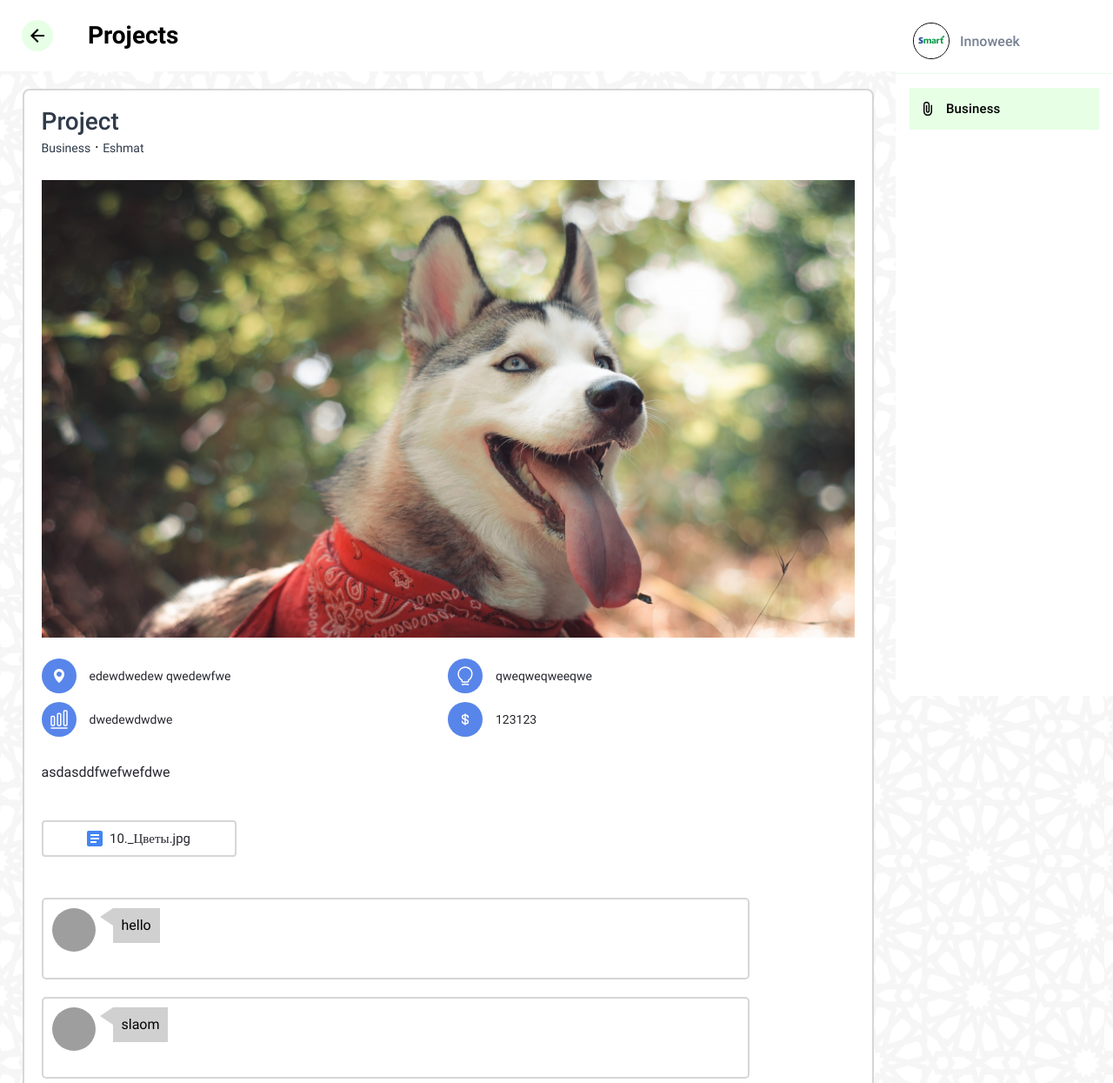
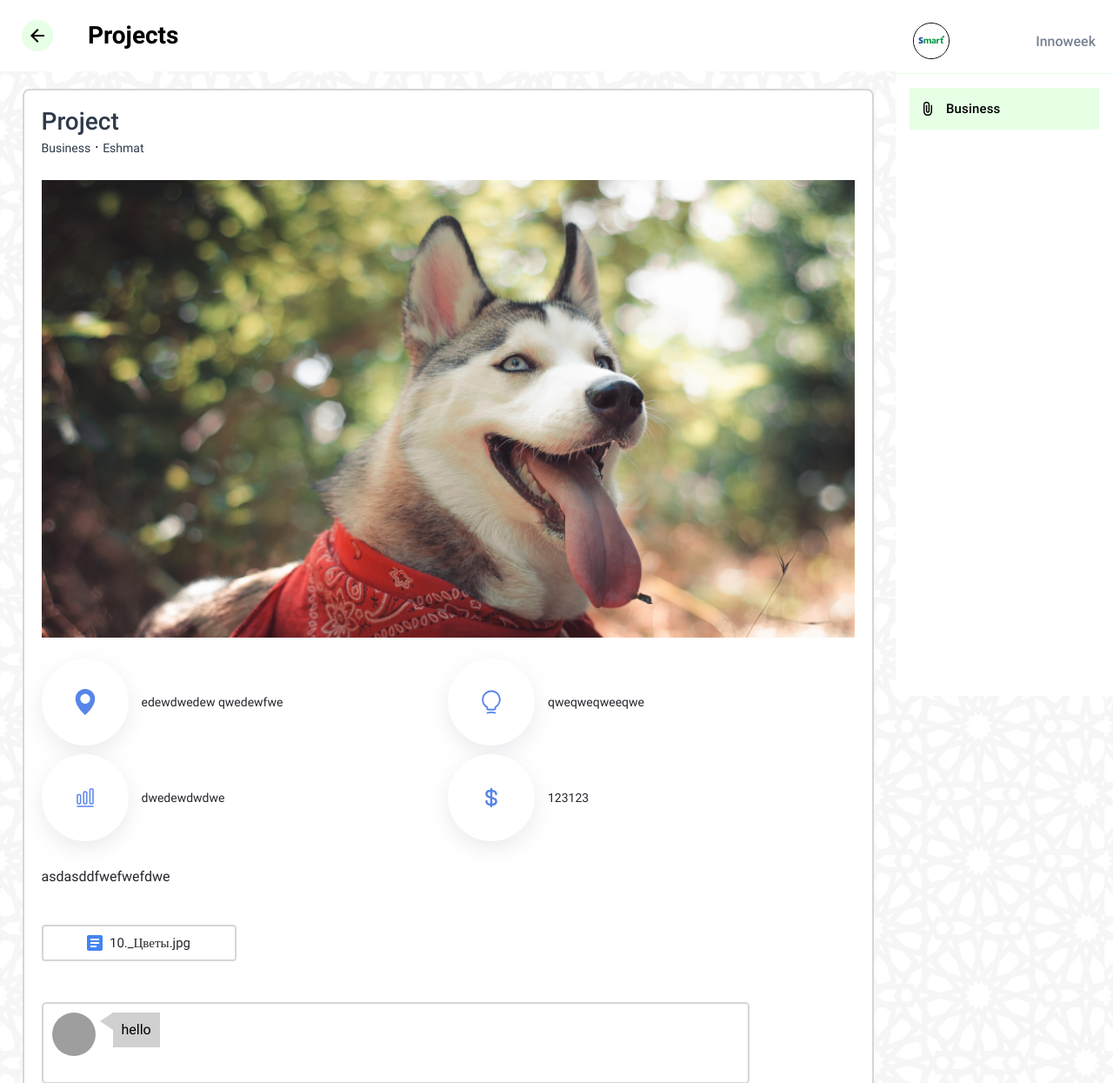
Before and after one commit to Qobi1/SPcenter, a Django app: page /about/1/ in a window 1280 px wide. Shown: the top 1245 px of the page at 87% size. Run offline with Django 4.2, Linux system fonts and the light colour scheme; data comes from the database, SQL or seed files in the repository; both versions use the stored data as it was after the commit; grey boxes are pictures that could not be loaded.

Commit message:
recently commited

```diff
--- a/static/css/main.css
+++ b/static/css/main.css
@@ -92,6 +92,9 @@ main {
   display: -webkit-box;
   display: -ms-flexbox;
   display: flex;
+  align-items: center;
+  justify-content: space-between;
+  padding-right: 20px;
   -webkit-box-align: center;
       -ms-flex-align: center;
           align-items: center;
@@ -175,11 +178,17 @@ main {
   .header__container {
     display: none;
   }
+
+
 }
 
 @media only screen and (max-width: 1275px) {
   .header__container {
     display: none;
+  }
+
+  .header-toggle {
+    display: block;
   }
 }
 
@@ -695,16 +704,17 @@ main {
   -webkit-box-pack: center;
       -ms-flex-pack: center;
           justify-content: center;
-  width: 40px;
-  height: 40px;
+  width: 100px;
+  height: 100px;
   margin-right: 15px;
   border-radius: 50%;
-  background-color: #5885EA;
+  background-color: #FFFFFF;
+  box-shadow: rgba(149, 157, 165, 0.2) 0px 8px 24px;
   background-position: center;
 }
 
 .about__list-wrapper .about__item-wrapper .about__inner-list .about__inner-item .about__location .location .location__img {
-  padding: 12px;
+  padding: 40px;
 }
 
 .about__list-wrapper .about__item-wrapper .about__inner-list .about__inner-item .about__location .location__text {
@@ -740,16 +750,17 @@ main {
   -webkit-box-pack: center;
       -ms-flex-pack: center;
           justify-content: center;
-  width: 40px;
-  height: 40px;
+  width: 100px;
+  height: 100px;
   margin-right: 15px;
   border-radius: 50%;
-  background-color: #5885EA;
+  background-color: #FFFFFF;
+  box-shadow: rgba(149, 157, 165, 0.2) 0px 8px 24px;
   background-position: center;
 }
 
 .about__list-wrapper .about__item-wrapper .about__inner-list .about__inner-item .about__tel .tel .location__img {
-  padding: 12px;
+  padding: 20px;
 }
 
 .about__list-wrapper .about__item-wrapper .about__inner-list .about__inner-item .about__tel .tel__text {
@@ -1151,4 +1162,18 @@ main {
     margin-right: 0;
   }
 }
+
+.burger-close {
+    display: none;
+    background-color: transparent;
+    border: none;
+    outline: none;
+    cursor: pointer;
+}
+
+@media only screen and (max-width: 1275px) {
+  .burger-close {
+    display: unset;
+}
+}
 /*# sourceMappingURL=main.css.map */
--- /dev/null
+++ b/static/dashboard/assets/js/main.js
@@ -0,0 +1,25 @@
+var elBtn = document.querySelector(".burger__btn");
+var elBtn1 = document.querySelector(".burger-close");
+var elheader = document.querySelector(".header__container");
+
+
+// alert("Siuuuuu")
+
+elBtn.addEventListener("click", function (evt) {
+    elheader.classList.add("header-toggle")
+
+	// alert("Search bardan umidni uz, bratishka!!!")
+})
+
+elBtn1.addEventListener("click", function (evt) {
+    elheader.classList.remove("header-toggle")
+	// alert("Qale yoqdimi?")
+})
+
+
+function confirm_category_delete(id){
+			var r = confirm("Ushbu kategoriyani o'chirmoqchimisiz?");
+			if (r == true) {
+				window.location.href="/dashboard/project/delete/"+ id +"/"
+			}
+		}
--- a/templates/about.html
+++ b/templates/about.html
@@ -13,7 +13,11 @@
         <div class="container">
             <div class="header__container">
                 <ul class="header__list">
-                    <li class="header__item-heading"><img class="header_logo" src="{% static './img/logo.png' %}" alt="logo of this web page" width="40" height="40">Innoweek</li>
+                    <li class="header__item-heading"><img class="header_logo" src="{% static './img/logo.png' %}" alt="logo of this web page" width="40" height="40">Innoweek
+
+                                        <button class="burger-close"><img class="burger__img" src="{% static './img/burger.png' %}" alt="burger menu" width="30"></button>
+
+                    </li>
                     <li class="header__item"><a href="#" class="header__item-link header__item-link--active"><img class="header__icon" src="{% static './img/project-icon.svg' %}" alt="the icon of project">{{ query.category_id }}</a></li>
                 </ul>
             </div>
@@ -67,7 +71,7 @@
                                     <div class="about__tel">
                                         <span class="tel"><img class="location__img" src="{% static './img/aim.svg' %}" alt=""></span>
 
-                                        <a class="tel__text" href="tel:+7 777 821-88-01">{{ query.project_aim }}</a>
+                                        <p class="tel__text">{{ query.project_aim }}</p>
                                     </div>
                                 </li>
                             </ul>
@@ -87,7 +91,7 @@
                                     <div class="about__tel">
                                         <span class="tel"><img class="location__img" src="{% static './img/cash.svg' %}" alt=""></span>
 
-                                        <a class="tel__text" href="tel:+7 777 821-88-01">{{ query.price }}</a>
+                                        <p class="tel__text">{{ query.price }}</p>
                                     </div>
                                 </li>
                             </ul>
@@ -127,5 +131,7 @@
             </div>
         </section>
     </main>
+
+<script src="{% static 'dashboard/assets/js/main.js' %}"></script>
 </body>
 </html>
--- a/templates/admin/project/list.html
+++ b/templates/admin/project/list.html
@@ -60,7 +60,7 @@
                             <a href="{% url 'project_edit' pk=i.id %}" rel="tooltip" title="Edit Profile" class="btn btn-success btn-simple btn-xs">
                                 <i class="ti-pencil-alt"></i>
                             </a>
-                            <a href="{% url 'project_delete' delete=i.id %}" onclick="confirm_category_delete(i.id)" rel="tooltip" title="Remove" class="btn btn-danger btn-simple btn-xs">
+                            <a href="#" onclick="confirm_category_delete('{{i.id}}');" rel="tooltip" title="Remove" class="btn btn-danger btn-simple btn-xs">
                                 <i class="ti-close"></i>
                             </a>
                         </td>
```
Also changed, not shown: templates/admin/admin-index.html (+1 -14 lines), templates/index.html (+5 -2 lines), templates/projects.html (+5 -2 lines), db.sqlite3, media/12._Вода.jpg (added), media/7._Бабочка_eCxOjww.jpg (added), static/img/aim.svg, static/img/cash.svg, static/img/invention.svg, static/img/location.svg.
